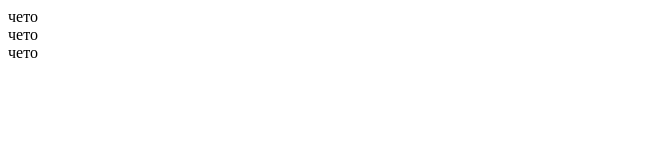
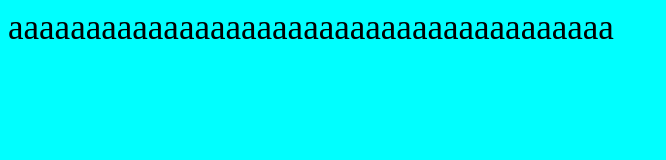
Before and after one commit to andreevnp39/AndreenP39, a plain HTML site: page index.html in a window 1280 px wide. Shown: the whole page, without its empty margins (0-666 px from the left). Drawn offline with Linux system fonts and the light colour scheme.

Commit message:
Add files via upload

```diff
--- a/index.html
+++ b/index.html
@@ -1,11 +1,18 @@
-<!DOCTYPE html>
+
 <html>
 <head>
-<title>сжальтесь Никита Алексеевич</title>
+<title>первый сайт</title>
+<meta charset-"utf-8">
 </head>
+<style>
+ body {
+        background-color: #00FFFF
+      }
+
+ p {
+     font-size: 35px;
+   }
+</style>
 <body>
-<div id='header'>чето</div>
-<div id='content'>чето</div>
-<div id='footer'>чето</div>
-</body>
+<p>aaaaaaaaaaaaaaaaaaaaaaaaaaaaaaaaaaaaaaa</p>
 </html>
```
